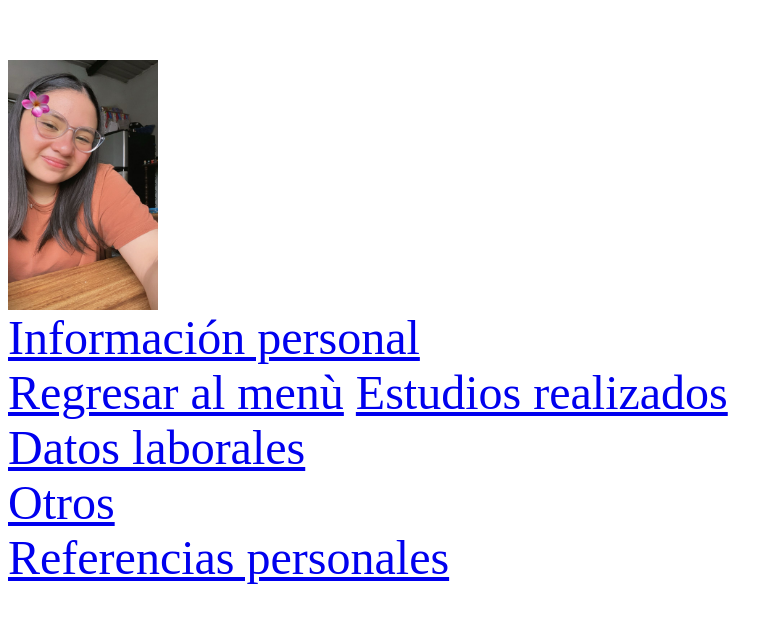
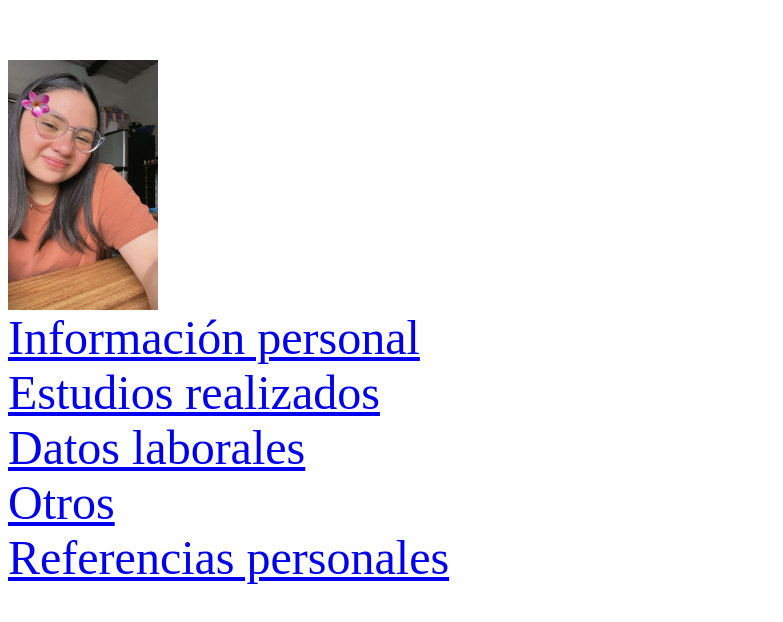
Before and after one commit to Paolam08/pao., a plain HTML site: page index.html in a window 1280 px wide. Shown: the part 178-800 px from the top of the page, without its empty margins (0-783 px from the left). Drawn offline with Linux system fonts and the light colour scheme.

Commit message:
Update index.html

```diff
--- a/index.html
+++ b/index.html
@@ -5,7 +5,6 @@
 <H1> Enlaces </H1> <br>
 <img src="footo.jpg" alt="Fotografía" width="150" height="250"><br>
 <a href="info.html">Información personal </a> <br>
-<a href="menu.html">Regresar al menù</a>
 <a href="estudios.html">Estudios realizados </a> <br>
 <a href="datos.html">Datos laborales </a> <br>
 <a href="otros.html">Otros</a> <br>
```
